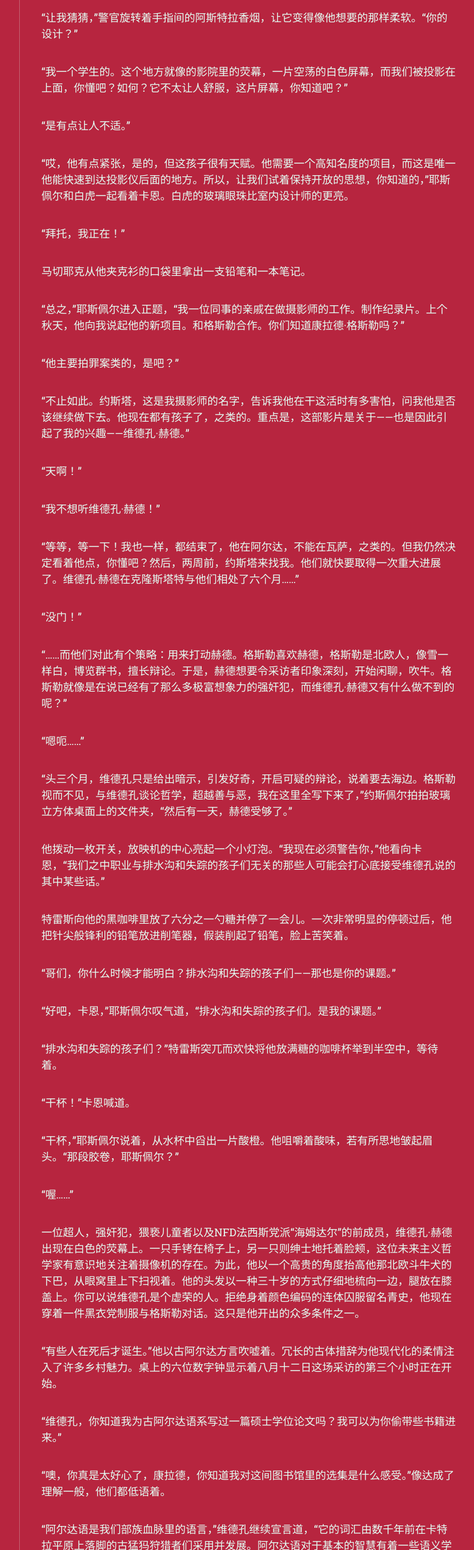
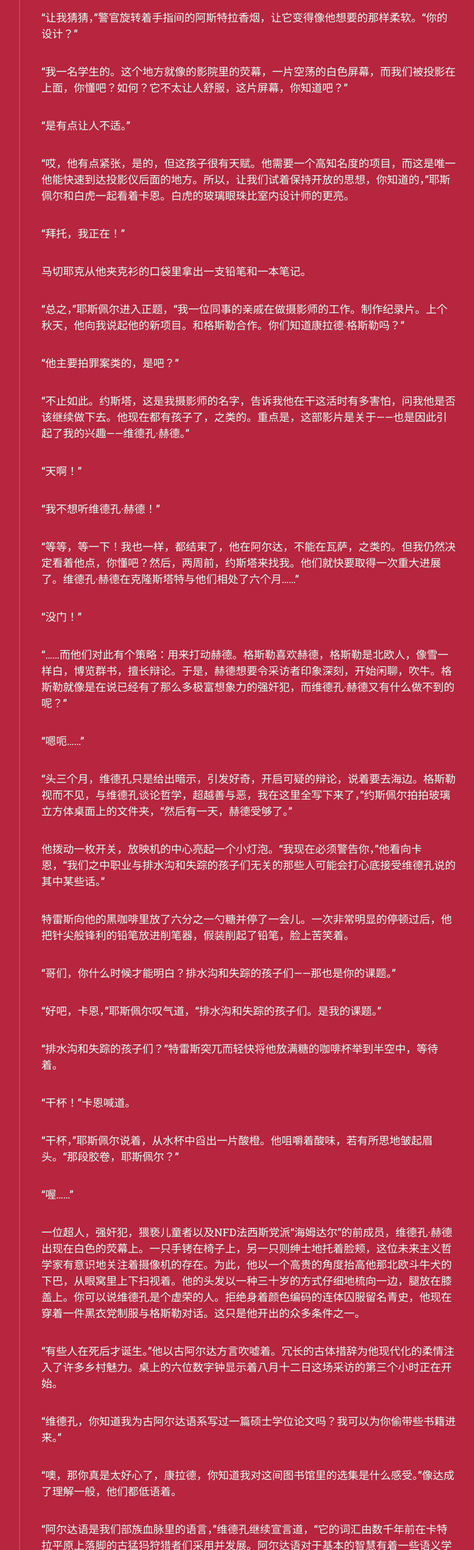
Before and after one commit to scatterdclouds/scatterdclouds.github.io, a Jekyll site: the page built from _posts/2023-08-24-vitkunhird.md, in a window 1280 px wide. Shown: the part 616-3200 px from the top of the page at 60% size, without its empty margins (357-1147 px from the left). Built offline with Jekyll 4.4.1, drawn with Linux system fonts in a browser that asks for light colours; nearby versions of some CDN libraries; some web fonts are replaced; comment, search, counter and statistics services are not loaded.

Commit message:
Update 2023-08-24-vitkunhird.md

```diff
--- a/_posts/2023-08-24-vitkunhird.md
+++ b/_posts/2023-08-24-vitkunhird.md
@@ -13,7 +13,7 @@ Extract from "4. Vitkun Hird" from *Sacred and Terrible Air* by Robert Kurvitz
 
 “让我猜猜，”警官旋转着手指间的阿斯特拉香烟，让它变得像他想要的那样柔软。“你的设计？”
 
-“我一个学生的。这个地方就像的影院里的荧幕，一片空荡的白色屏幕，而我们被投影在上面，你懂吧？如何？它不太让人舒服，这片屏幕，你知道吧？”
+“我一名学生的。这个地方就像的影院里的荧幕，一片空荡的白色屏幕，而我们被投影在上面，你懂吧？如何？它不太让人舒服，这片屏幕，你知道吧？”
 
 “是有点让人不适。”
 
@@ -51,7 +51,7 @@ Extract from "4. Vitkun Hird" from *Sacred and Terrible Air* by Robert Kurvitz
 
 “好吧，卡恩，”耶斯佩尔叹气道，“排水沟和失踪的孩子们。是我的课题。”
 
-“排水沟和失踪的孩子们？”特雷斯突兀而欢快将他放满糖的咖啡杯举到半空中，等待着。
+“排水沟和失踪的孩子们？”特雷斯突兀而轻快将他放满糖的咖啡杯举到半空中，等待着。
 
 “干杯！”卡恩喊道。
 
@@ -65,7 +65,7 @@ Extract from "4. Vitkun Hird" from *Sacred and Terrible Air* by Robert Kurvitz
 
 “维德孔，你知道我为古阿尔达语系写过一篇硕士学位论文吗？我可以为你偷带些书籍进来。”
 
-“噢，你真是太好心了，康拉德，你知道我对这间图书馆里的选集是什么感受。”像达成了理解一般，他们都低语着。
+“噢，那你真是太好心了，康拉德，你知道我对这间图书馆里的选集是什么感受。”像达成了理解一般，他们都低语着。
 
 “阿尔达语是我们部族血脉里的语言，”维德孔继续宣言道，“它的词汇由数千年前在卡特拉平原上落脚的古猛犸狩猎者们采用并发展。阿尔达语对于基本的智慧有着一些语义学优势，大陆人所缺乏的优势。阿尔达语是我们的本源，现代瓦萨语——一个大都会的杂种。向大陆退化，被格拉德渗透。这种掺水的语言无法表达真实。这劣质基因的糖水里的所有语句最终都传达着同样的讯息：国际的耻辱。下一个世纪将见证我们的部族回归它原本的语言。于智慧而言，这会是新时代的开端！”
 
```
